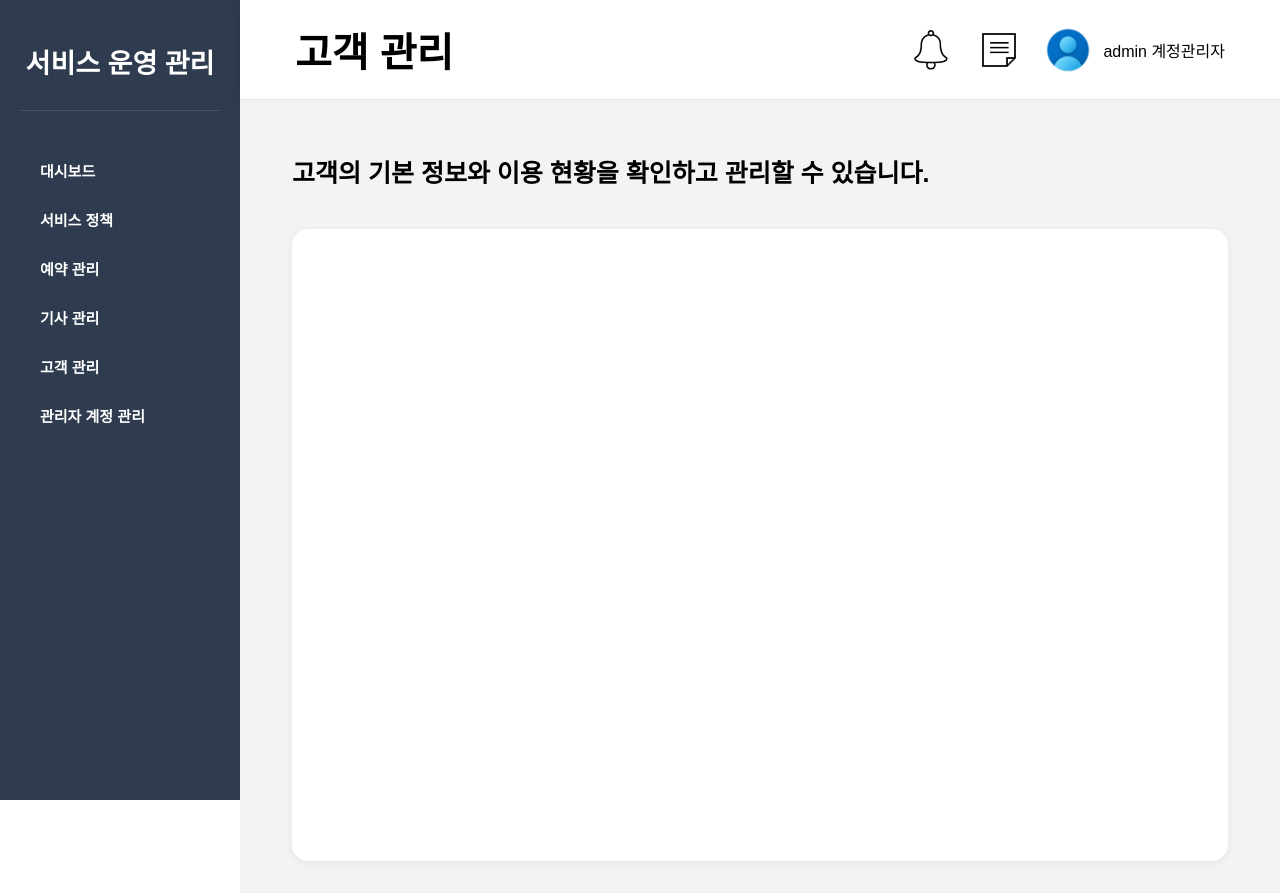
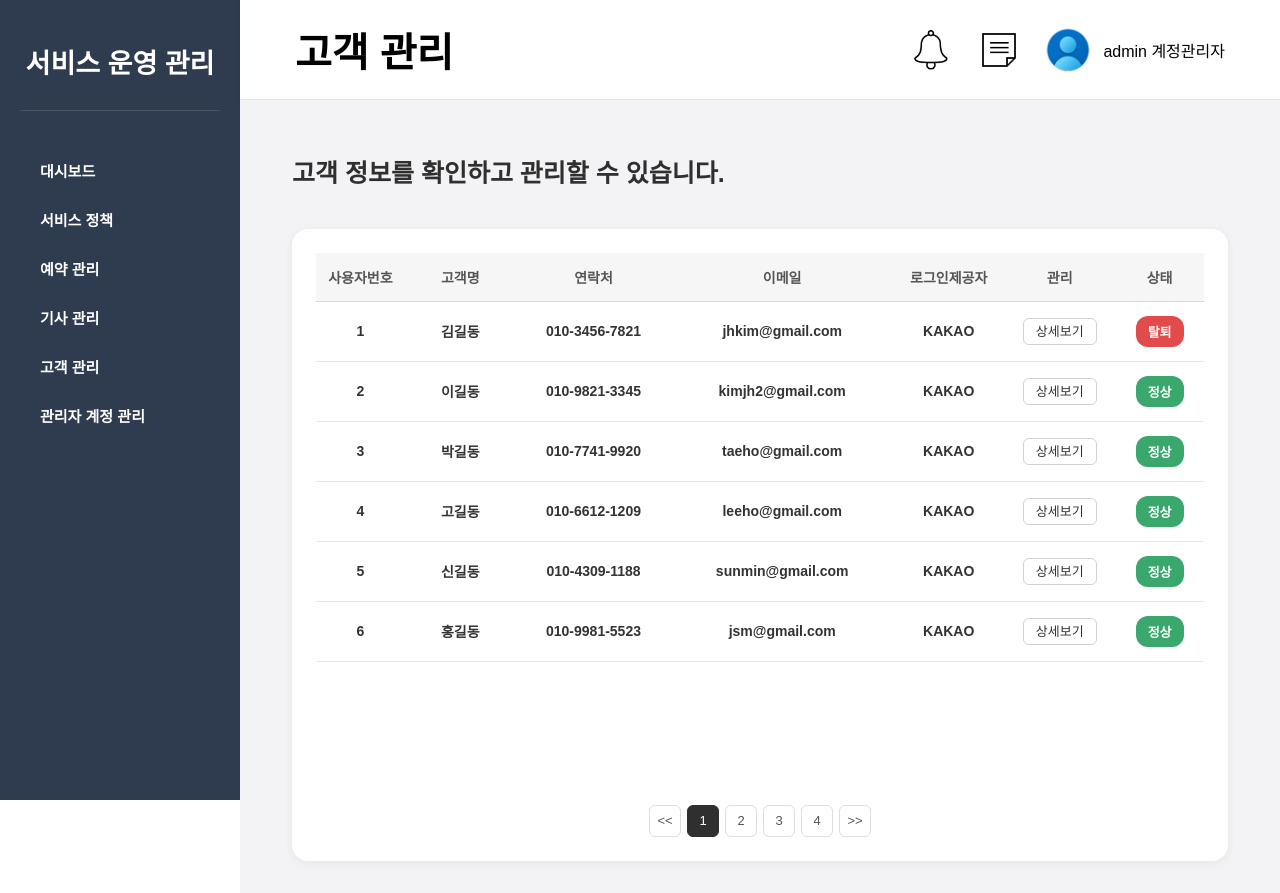
Before and after one commit to icemachine-green/icemachine_admin, a React (Vite) app: page /customer in a window 1280 px wide. Built offline with nearby package versions, Linux system fonts and the light colour scheme; a web font is replaced by a local one.

Commit message:
260104 관리자페이지의 DRIVER_MANAGE_PAGE의 css 일부 개선, CUSTOMER_MANAGE_PAGE를 제작 완료 (데이터 변경에 따른 세부 항목은 마찬가지로 수정이 필요)

```diff
--- a/src/pages/CustomerManagePage.css
+++ b/src/pages/CustomerManagePage.css
@@ -8,15 +8,17 @@
 }
 
 /* =========================
-   타이틀 & 인사말
+   설명 문구
 ========================= */
 .customermanage-greeting {
 	font-size: 25px;
+	font-weight: 600;
 	margin-bottom: 40px;
+	color: #2f2f2f;
 }
 
 /* =========================
-   테이블 래퍼
+   흰색 박스
 ========================= */
 .customermanage-table-wrapper {
 	background-color: #ffffff;
@@ -24,13 +26,123 @@
 	padding: 24px;
 	box-shadow: 0 2px 8px rgba(0, 0, 0, 0.06);
 	height: 584px;
-	/*특별한 일이 없을 시 표 흰 박스 높이 584px 고정값*/
 }
 
 /* =========================
-   Grid 기반 테이블
+   내부 레이아웃
 ========================= */
 .customermanage-table {
 	display: flex;
 	flex-direction: column;
+	height: 100%;
 }
+
+/* =========================
+   Grid 테이블 행
+========================= */
+.customer-table-row {
+	display: grid;
+	grid-template-columns:
+		0.8fr
+		/* 사용자번호 */
+		1fr
+		/* 이름 */
+		1.4fr
+		/* 연락처 */
+		2fr
+		/* 이메일 */
+		1fr
+		/* 로그인제공자 */
+		1fr
+		/* 관리 */
+		0.8fr;
+	/* 상태 */
+	align-items: center;
+	padding: 14px 0;
+	border-bottom: 1px solid #E6E6E6;
+	font-size: 14px;
+	text-align: center;
+	color: #333;
+}
+
+.customer-table-row:last-child {
+	border-bottom: none;
+}
+
+/* =========================
+   테이블 헤더
+========================= */
+.customer-table-head {
+	font-weight: 600;
+	color: #555;
+	background-color: #f6f6f7;
+	border-bottom: 1px solid #D9D9D9;
+}
+
+/* =========================
+   상세보기 버튼
+========================= */
+.detail-btn {
+	padding: 6px 12px;
+	font-size: 13px;
+	border-radius: 6px;
+	border: 1px solid #d1d1d1;
+	background-color: #ffffff;
+	cursor: pointer;
+	color: #333;
+
+	/* ⭐ 핵심: 행 높이 증가 방지 */
+	line-height: 1;
+}
+
+.detail-btn:hover {
+	background-color: #f2f2f2;
+}
+
+/* =========================
+   상태 배지
+========================= */
+.status-badge {
+	display: inline-block;
+	padding: 6px 12px;
+	border-radius: 12px;
+	font-size: 13px;
+	font-weight: 600;
+	color: #fff;
+}
+
+.greencolor {
+	background-color: #3AA76D;
+}
+
+.redcolor {
+	background-color: #E14B4B;
+}
+
+/* =========================
+   페이지네이션
+========================= */
+.pagination {
+	margin-top: auto;
+	padding-top: 20px;
+	display: flex;
+	justify-content: center;
+	gap: 6px;
+}
+
+.page-btn {
+	min-width: 32px;
+	height: 32px;
+	border-radius: 6px;
+	border: 1px solid #ddd;
+	background-color: #fff;
+	font-size: 13px;
+	color: #555;
+	cursor: pointer;
+}
+
+.page-btn.active {
+	background-color: #2f2f2f;
+	color: #fff;
+	border-color: #2f2f2f;
+}
--- a/src/pages/CustomerManagePage.jsx
+++ b/src/pages/CustomerManagePage.jsx
@@ -3,12 +3,128 @@ import "./CustomerManagePage.css";
 export default function CustomerManagePage() {
   return (
     <div className="customermanage-container">
-		<h1 className="customermanage-greeting">고객의 기본 정보와 이용 현황을 확인하고 관리할 수 있습니다. </h1>
+      {/* 설명 문구 */}
+      <h1 className="customermanage-greeting">
+        고객 정보를 확인하고 관리할 수 있습니다.
+      </h1>
 
+      {/* 흰색 박스 */}
       <section className="customermanage-table-wrapper">
         <div className="customermanage-table">
+
+          {/* 테이블 헤더 */}
+          <div className="customer-table-row customer-table-head">
+            <div>사용자번호</div>
+            <div>고객명</div>
+            <div>연락처</div>
+            <div>이메일</div>
+            <div>로그인제공자</div>
+            <div>관리</div>
+            <div>상태</div>
+          </div>
+
+          {/* row 1 */}
+          <div className="customer-table-row">
+            <div>1</div>
+            <div>김길동</div>
+            <div>010-3456-7821</div>
+            <div>jhkim@gmail.com</div>
+            <div>KAKAO</div>
+            <div>
+              <button className="detail-btn">상세보기</button>
+            </div>
+            <div>
+              <span className="status-badge redcolor">탈퇴</span>
+            </div>
+          </div>
+
+          {/* row 2 */}
+          <div className="customer-table-row">
+            <div>2</div>
+            <div>이길동</div>
+            <div>010-9821-3345</div>
+            <div>kimjh2@gmail.com</div>
+            <div>KAKAO</div>
+            <div>
+              <button className="detail-btn">상세보기</button>
+            </div>
+            <div>
+              <span className="status-badge greencolor">정상</span>
+            </div>
+          </div>
+
+          {/* row 3 */}
+          <div className="customer-table-row">
+            <div>3</div>
+            <div>박길동</div>
+            <div>010-7741-9920</div>
+            <div>taeho@gmail.com</div>
+            <div>KAKAO</div>
+            <div>
+              <button className="detail-btn">상세보기</button>
+            </div>
+            <div>
+              <span className="status-badge greencolor">정상</span>
+            </div>
+          </div>
+
+          {/* row 4 */}
+          <div className="customer-table-row">
+            <div>4</div>
+            <div>고길동</div>
+            <div>010-6612-1209</div>
+            <div>leeho@gmail.com</div>
+            <div>KAKAO</div>
+            <div>
+              <button className="detail-btn">상세보기</button>
+            </div>
+            <div>
+              <span className="status-badge greencolor">정상</span>
+            </div>
+          </div>
+
+          {/* row 5 */}
+          <div className="customer-table-row">
+            <div>5</div>
+            <div>신길동</div>
+            <div>010-4309-1188</div>
+            <div>sunmin@gmail.com</div>
+            <div>KAKAO</div>
+            <div>
+              <button className="detail-btn">상세보기</button>
+            </div>
+            <div>
+              <span className="status-badge greencolor">정상</span>
+            </div>
+          </div>
+
+          {/* row 6 */}
+          <div className="customer-table-row">
+            <div>6</div>
+            <div>홍길동</div>
+            <div>010-9981-5523</div>
+            <div>jsm@gmail.com</div>
+            <div>KAKAO</div>
+            <div>
+              <button className="detail-btn">상세보기</button>
+            </div>
+            <div>
+              <span className="status-badge greencolor">정상</span>
+            </div>
+          </div>
+
+          {/* 페이지네이션 */}
+          <div className="pagination">
+            <button className="page-btn">&lt;&lt;</button>
+            <button className="page-btn active">1</button>
+            <button className="page-btn">2</button>
+            <button className="page-btn">3</button>
+            <button className="page-btn">4</button>
+            <button className="page-btn">&gt;&gt;</button>
+          </div>
+
         </div>
       </section>
     </div>
-	)
+  );
 }
--- a/src/pages/DriverManagePage.css
+++ b/src/pages/DriverManagePage.css
@@ -75,10 +75,10 @@
    테이블 헤더
 ========================= */
 .driver-table-head {
-	font-weight: 700;
-	color: #777;
+	font-weight: 600;
+	color: #555;
 	background-color: #f6f6f7;
-	border-bottom: 2px solid #D9D9D9;
+	border-bottom: 1px solid #D9D9D9;
 }
 
 /* =========================
--- a/src/pages/DriverManagePage.jsx
+++ b/src/pages/DriverManagePage.jsx
@@ -100,6 +100,7 @@ export default function DriverManagePage() {
             <button className="page-btn active">1</button>
             <button className="page-btn">2</button>
             <button className="page-btn">3</button>
+            <button className="page-btn">4</button>
             <button className="page-btn">&gt;&gt;</button>
           </div>
 
```
Lines whose indentation alone changed are shown as unchanged.
